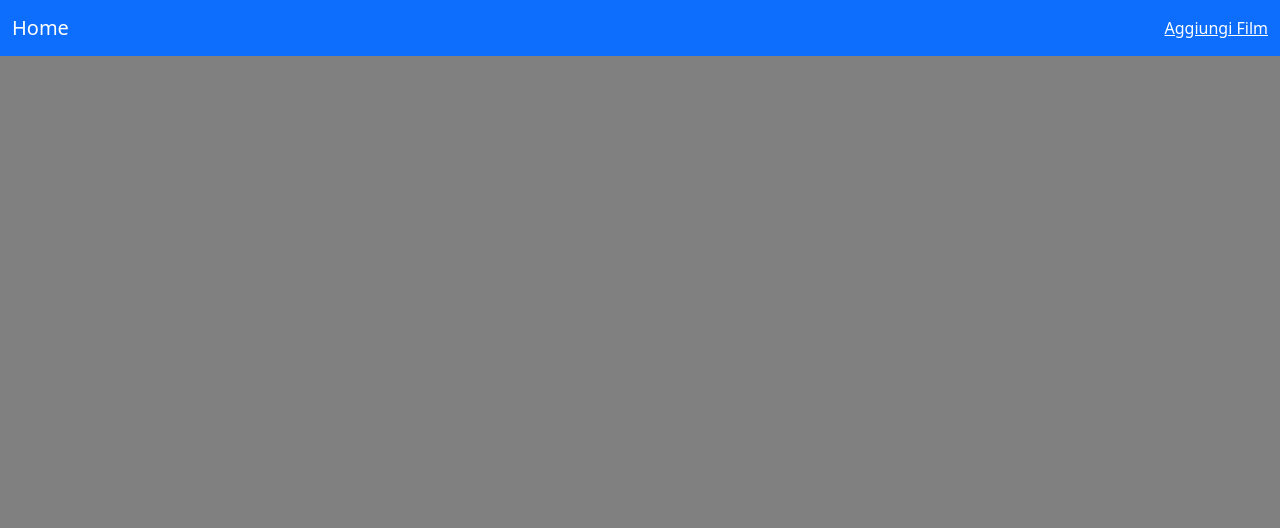
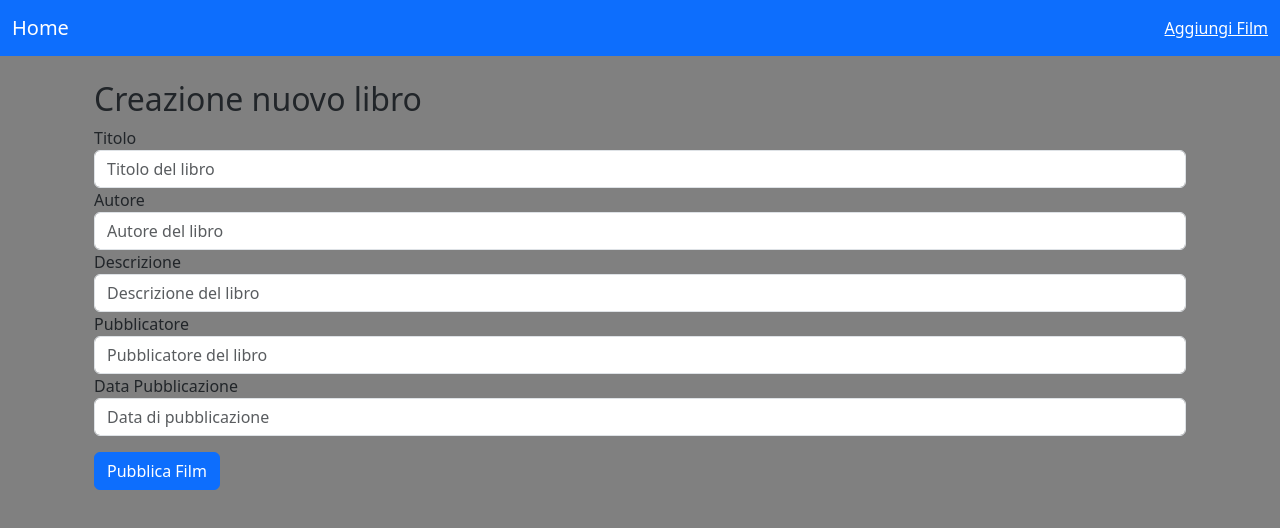
Before and after one commit to MattiaToscano/webapp-react, a React (Vite) app in the folder webapp-react/: page /movies/create in a window 1280 px wide. Shown: the top 528 px of the page. Built offline with nearby package versions, Linux system fonts and the light colour scheme.

Commit message:
[UPD] Modificato il form di ReviewForms per gestire correttamente l'invio delle recensioni e aggiunta gestione degli errori. Aggiornato CreateFilmsPage per inviare i dati come form-data e rinominato il pulsante di invio.

```diff
--- a/webapp-react/src/components/ReviewForms.jsx
+++ b/webapp-react/src/components/ReviewForms.jsx
@@ -4,30 +4,47 @@ import axios from 'axios';
 
 const ReviewForms = ({ movieId, onReviewAdded }) => {
     //definizione dello stato per la recensione
-    const initialData = { name: '', vote: '', reviewText: '' };
+    const initialData = { name: '', vote: '', text: '' };
 
     //Definisco la variabile di stato per la recensione(formData)
     const [formData, setFormData] = useState(initialData);
+    const [error, setError] = useState(null);
 
     //Definizione della funzione per cambiare i campi input
     const setFieldValue = (e) => {
         const { value, name } = e.target;
-
-        //Destrutturo e.target
         setFormData({ ...formData, [name]: value });
     };
 
     //Metodo che effettual la chiamata ajax per salvare la recensione
     const handleSubmit = (e) => {
         e.preventDefault();
+        setError(null);
+
+        // Preparo un nuovo oggetto con i nomi dei campi corretti per l'API
+        // e aggiungo anche un riferimento esplicito al movie_id
+        const dataToSend = {
+            author: formData.name,
+            vote: parseInt(formData.vote, 10),
+            content: formData.text,
+            movie_id: movieId
+        };
+
+        console.log("Invio dati:", dataToSend);
 
         //Chiamata ajax per inviare la recensione
-        axios.post(`http://localhost:3000/api/movies/${movieId}/reviews`, formData, {
+        axios.post(`http://localhost:3000/api/movies/${movieId}/reviews`, dataToSend, {
             headers: { 'Content-Type': 'application/json' }
-        }).then(() => {
-            setFormData(initialData); // Reset del form dopo l'invio
-            if (onReviewAdded) onReviewAdded();
-        });
+        })
+            .then((response) => {
+                console.log("Risposta server:", response.data);
+                setFormData(initialData); // Reset del form dopo l'invio
+                if (onReviewAdded) onReviewAdded();
+            })
+            .catch((error) => {
+                console.error("Errore:", error.response ? error.response.data : error.message);
+                setError("Errore nell'invio della recensione. Riprova.");
+            });
     };
 
     return (
@@ -36,6 +53,12 @@ const ReviewForms = ({ movieId, onReviewAdded }) => {
                 <h4> Aggiungi la tua recensione</h4>
             </div>
             <div className="card-body">
+                {error && (
+                    <div className="alert alert-danger" role="alert">
+                        {error}
+                    </div>
+                )}
+
                 <form onSubmit={handleSubmit}>
                     <div className="form-group mb-3">
                         <label htmlFor="name">Nome</label>
@@ -43,11 +66,21 @@ const ReviewForms = ({ movieId, onReviewAdded }) => {
                     </div>
                     <div className="form-group mb-3">
                         <label htmlFor="vote">Voto</label>
-                        <input type="number" className="form-control" name="vote" placeholder="voto" required value={formData.vote} onChange={setFieldValue} />
+                        <input
+                            type="number"
+                            className="form-control"
+                            name="vote"
+                            min="1"
+                            max="5"
+                            placeholder="voto (1-5)"
+                            required
+                            value={formData.vote}
+                            onChange={setFieldValue}
+                        />
                     </div>
                     <div className="form-group mb-3">
-                        <label htmlFor="reviewText">Scrivi la tua recensione</label>
-                        <textarea className="form-control" name="reviewText" rows="3" placeholder="La tua recensione" required value={formData.reviewText} onChange={setFieldValue}></textarea>
+                        <label htmlFor="text">Scrivi la tua recensione</label>
+                        <textarea className="form-control" name="text" rows="3" placeholder="La tua recensione" required value={formData.text} onChange={setFieldValue}></textarea>
                     </div>
                     <button type="submit" className="btn btn-primary">Invia recensione</button>
                 </form>
@@ -56,4 +89,4 @@ const ReviewForms = ({ movieId, onReviewAdded }) => {
     );
 };
 
-export default ReviewForms
+export default ReviewForms;
--- a/webapp-react/src/pages/CreateFilmsPage.jsx
+++ b/webapp-react/src/pages/CreateFilmsPage.jsx
@@ -31,15 +31,16 @@ const CreateFilmsPage = () => {
     }
 
     const handleSubmit = (e) => {
-        e.preventDefault(); // Prevent default form submission
+        e.preventDefault();
         //chiamata ajax, in questo dobbiamo inviare anche files. quindi dobbiamo  aggiungere un terzo paramentro , l'indicazione che gli stiamo inviando come form-data
-        axios.post(`http://localhost:3000/api/books`, formData, {
+        axios.post(`http://localhost:3000/api/movies`, formData, {
             headers: { 'Content-Type': 'multipart/form-data' }
         }).then((result) => {
             navigate('/'); // Reindirizza alla homepage dopo la creazione
         }).catch((error) => {
             console.error('Error creating book:', error);
         });
+    }
     return (
         <div>
             <div className="container">
@@ -71,7 +72,7 @@ const CreateFilmsPage = () => {
                                     <input type="text" className="form-control" value={formData.publicationDate} onChange={setFieldValue} id="publicationDate" name="publicationDate" placeholder="Data di pubblicazione" required />
                                 </div>
                                 <div className="col-12">
-                                        <button type="submit" className="btn btn-primary mt-3">Pubblica recensione</button>
+                                    <button type="submit" className="btn btn-primary mt-3">Pubblica Film</button>
                                 </div>
                             </div>
                         </form>
@@ -81,6 +82,5 @@ const CreateFilmsPage = () => {
         </div>
     )
 }
-}
 
 export default CreateFilmsPage
```
Lines whose indentation alone changed are shown as unchanged.
